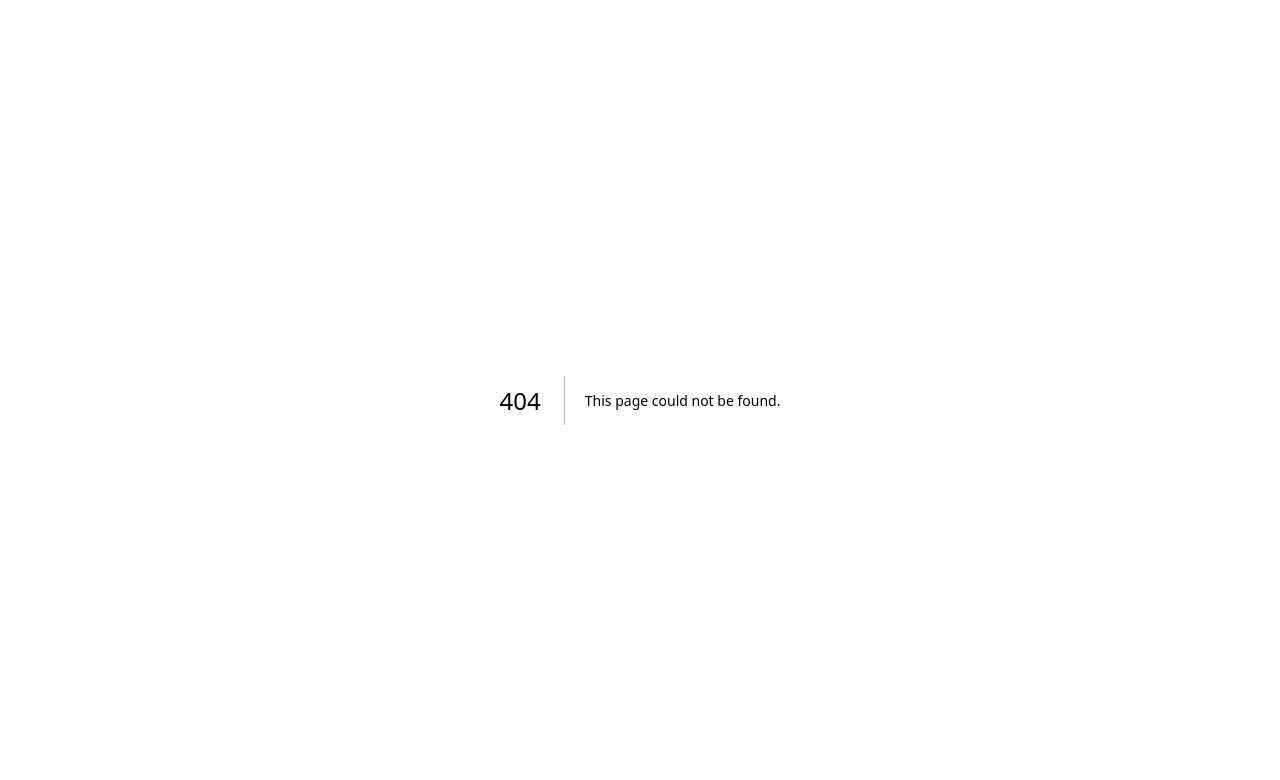
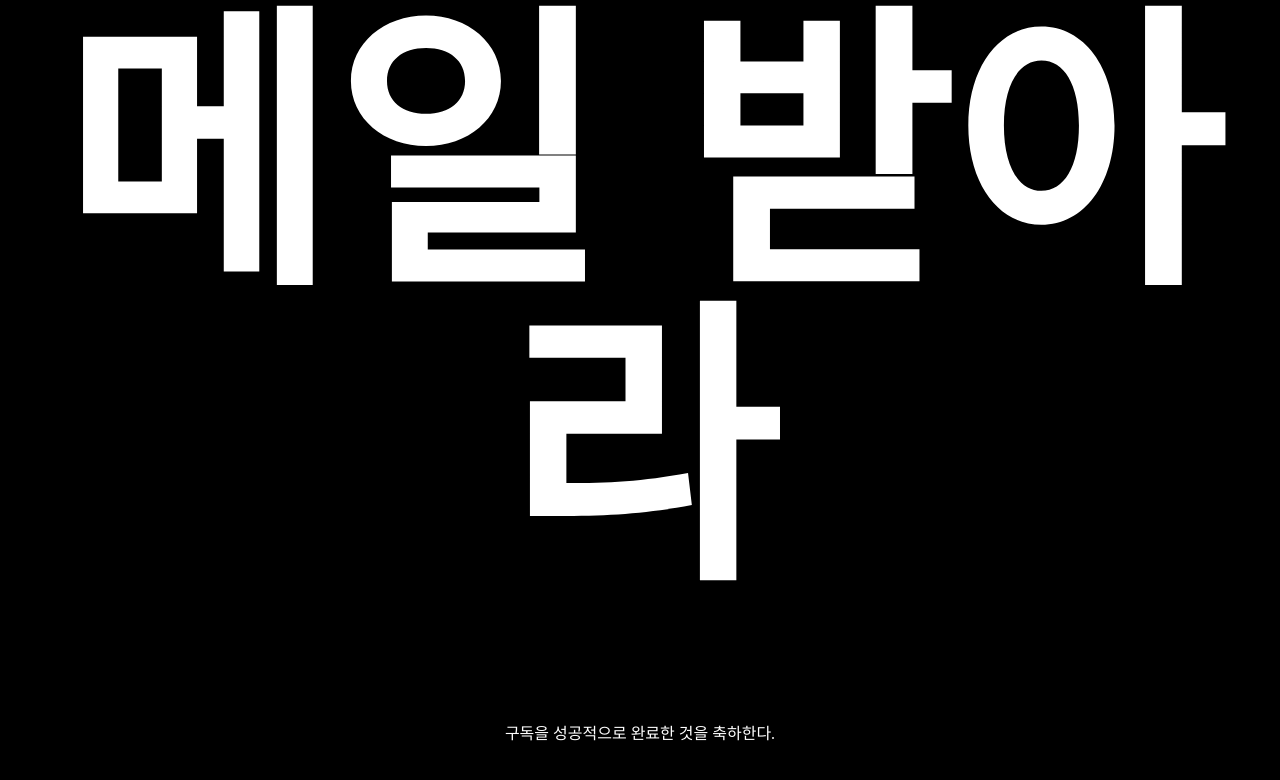
Before and after one commit to not-pnu/mailbadara, a Next.js app: page /validation in a window 1280 px wide. Before the commit this address had no page. Shown: the top 780 px of the page. Built offline with nearby package versions, Linux system fonts and the light colour scheme.

Commit message:
feat: 구독 완료 페이지

```diff
--- a/src/app/_component/DescriptionSection.tsx
+++ b/src/app/_component/DescriptionSection.tsx
@@ -2,9 +2,13 @@
 
 import { useSubscribeFormStore } from '@/stores/useSubscribeFormStore';
 import { EDescription } from '@/enums/subscribe';
+import { useSearchParams } from 'next/navigation';
 
 export default function DescriptionSection() {
-    const descriptionType = useSubscribeFormStore((state) => state.descriptionType);
+    const { descriptionType } = useSubscribeFormStore((state) => ({
+        descriptionType: state.descriptionType,
+    }));
+
     const getDescription = () => {
         switch (descriptionType) {
             case EDescription.DEFAULT:
@@ -63,9 +67,9 @@ function AlertMailDescription() {
 }
 
 function DuplicateDescription() {
-    return <p className={'mt-12 font-NanumMyeongjo text-18'}>이미 구독 중이다.</p>;
+    return <p className={'mt-12 font-NanumMyeongjo text-18'}>넌 이미 구독 중이다.</p>;
 }
 
 function ErrorDescription() {
-    return <p className={'mt-12 font-NanumMyeongjo text-18 text-red-500'}>문제가 발생했다.</p>;
+    return <p className={'mt-12 font-NanumMyeongjo text-18 text-red-500'}>문제가 발생했다. 다음에 다시 오도록</p>;
 }
--- a/src/app/_component/SubscribeForm.tsx
+++ b/src/app/_component/SubscribeForm.tsx
@@ -125,7 +125,7 @@ function CardButton({ title, description, onClick }: { title: string; descriptio
             }
         >
             <h3 className={'font-NanumMyeongjo text-24 font-bold'}>{title}</h3>
-            <p className={'mt-24 text-start font-NanumMyeongjo text-18'}>&nbsp;{description}</p>
+            <p className={'mt-24 whitespace-pre-wrap text-start font-NanumMyeongjo text-18'}>&nbsp;{description}</p>
         </button>
     );
 }
@@ -178,7 +178,9 @@ function BranchSection({
         <div className={'flex h-full w-full justify-between gap-x-24 px-48'}>
             <CardButton
                 title={'구독하기 Subscribe'}
-                description={'매일 특정 시간에 선택한 학과에서 소식을 가져와 구독신청한 이메일로 보내드립니다.'}
+                description={
+                    '매일 특정 시간에 선택한 학과에서 소식을 가져와 구독신청한 이메일로 보내드립니다.\n\n Every day, we will take news from the department of your choice at a specific time and send it to the email you signed up for.'
+                }
                 onClick={handleSubscribe}
             />
             <div
@@ -191,7 +193,9 @@ function BranchSection({
             </div>
             <CardButton
                 title={'취소하기 Cancle'}
-                description={'모든 상태를 초기화합니다. 아무 일도 일어나지 않습니다.'}
+                description={
+                    '모든 상태를 초기화합니다. 아무 일도 일어나지 않습니다.\n\n Initialize all states, Nothing happens.'
+                }
                 onClick={handleReset}
             />
         </div>
--- a/src/app/layout.tsx
+++ b/src/app/layout.tsx
@@ -13,7 +13,7 @@ export default function RootLayout({
 }>) {
     return (
         <html lang="ko">
-            <body className={'relative h-screen w-screen'}>{children}</body>
+            <body className={'relative min-h-screen w-screen'}>{children}</body>
         </html>
     );
 }
--- a/src/app/page.tsx
+++ b/src/app/page.tsx
@@ -3,9 +3,9 @@ import DescriptionSection from '@/app/_component/DescriptionSection';
 
 export default function Home() {
     return (
-        <main className={'flex h-full w-full flex-col items-center bg-black text-center text-white'}>
-            <div className={'relative h-full max-h-1024 w-full max-w-1440'}>
-                <h1 className={'text-295 font-bold leading-295'}>메일 받아라</h1>
+        <main className={'flex flex-col items-center bg-black text-center text-white'}>
+            <div className={'relative min-h-screen w-full max-w-1440'}>
+                <h1 className={'text-295 font-bold leading-295 xl:text-400'}>메일 받아라</h1>
                 <DescriptionSection />
                 <div className={'absolute bottom-24 left-0 right-0 mx-auto'}>
                     <SubscribeForm />
--- a/src/app/validation/[email]/page.tsx
+++ /dev/null
@@ -1,8 +0,0 @@
-export default function ValidationEmailPage({ params }: { params: { email: string } }) {
-    return (
-        <div>
-            <h1>ValidationEmailPage</h1>
-            <p>Email: {params.email}</p>
-        </div>
-    );
-}
--- /dev/null
+++ b/src/app/validation/page.tsx
@@ -0,0 +1,15 @@
+export default function ValidationEmailPage({ searchParams: { email } }: { searchParams: { email: string } }) {
+    return (
+        <main className={'flex flex-col items-center bg-black text-center text-white'}>
+            <div className={'relative min-h-screen w-full max-w-1440'}>
+                <h1 className={'text-295 font-bold leading-295 xl:text-400'}>메일 받아라</h1>
+                <p className={'flex h-240 flex-col items-center justify-center font-NanumMyeongjo'}>
+                    {email}
+                    <br />
+                    <br />
+                    구독을 성공적으로 완료한 것을 축하한다.
+                </p>
+            </div>
+        </main>
+    );
+}
--- a/tailwind.config.ts
+++ b/tailwind.config.ts
@@ -35,10 +35,11 @@ const config: Config = {
             inset: px0_2000,
         },
         screens: {
-            xl: { max: '1279px' },
-            lg: { max: '1023px' },
-            md: { max: '767px' },
-            sm: { max: '576px' },
+            '3xl': { max: '1919px' },
+            'xl': { max: '1279px' },
+            'lg': { max: '1023px' },
+            'md': { max: '767px' },
+            'sm': { max: '576px' },
         },
         fontFamily: {
             // NanumMyeongjo: ['Nanum Myeongjo', 'serif'],
```
